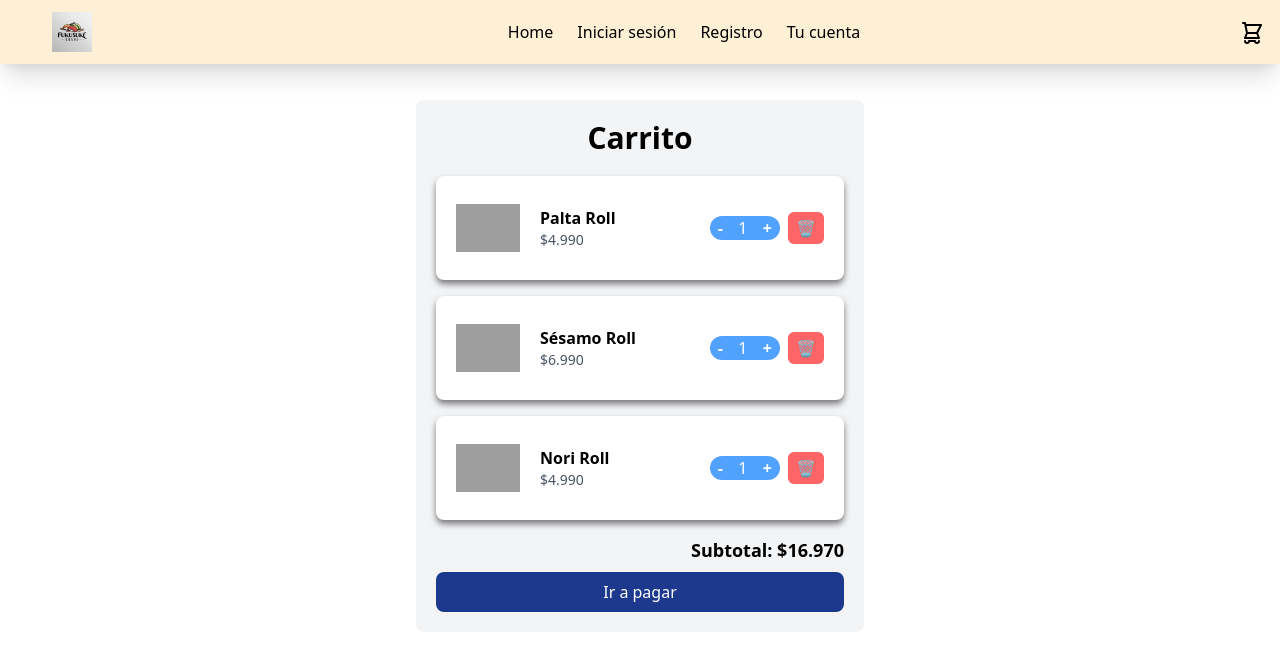
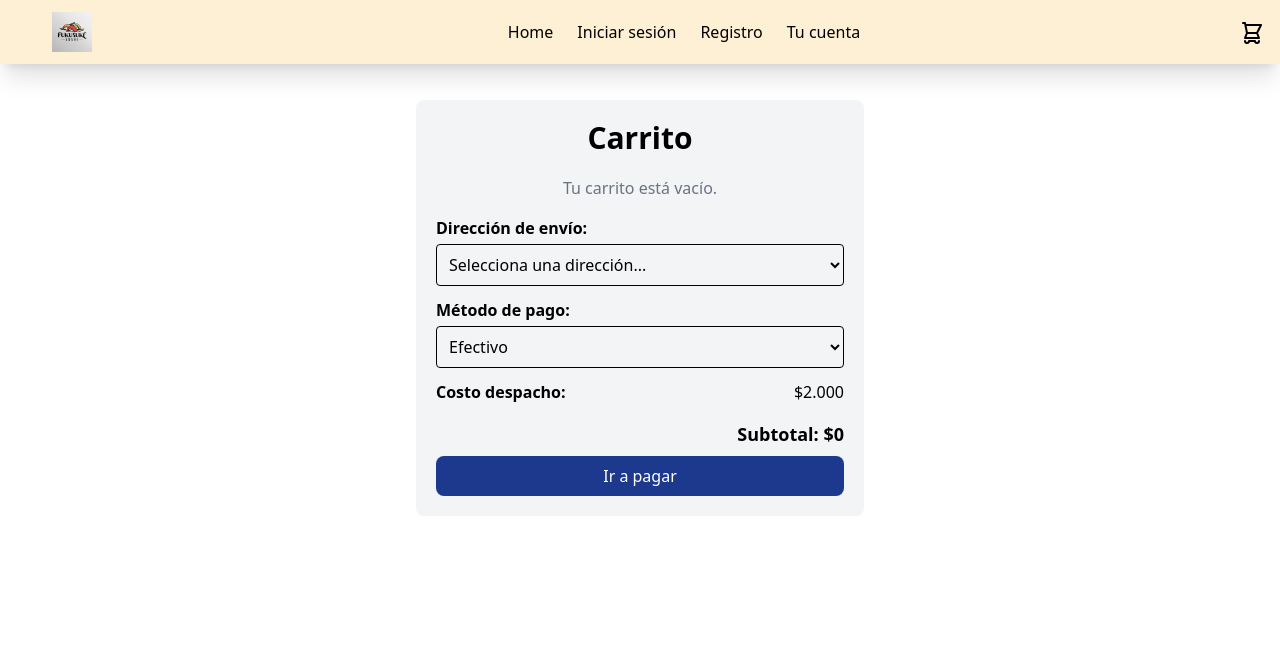
Before and after one commit to AngeloIbadurmiendo/Gacha-Hell-Sushi, a React (Vite) app: page /cart in a window 1280 px wide. Shown: the top 650 px of the page. Built offline with nearby package versions, Linux system fonts and the light colour scheme; grey boxes are pictures that could not be loaded.

Commit message:
carrito y direcciones

```diff
--- a/src/components/product_modal.tsx
+++ b/src/components/product_modal.tsx
@@ -13,7 +13,6 @@ interface ProductModalProps {
   };
 }
 
-
 const ProductModal: React.FC<ProductModalProps> = ({ isOpen, onClose, product }) => {
   const [quantity, setQuantity] = useState(1);
 
@@ -24,8 +23,31 @@ const ProductModal: React.FC<ProductModalProps> = ({ isOpen, onClose, product })
   };
 
   const handleAddToCart = () => {
-    console.log(`Added ${quantity} of ${product.nombre} to the cart.`);
-    onClose();
+  // Leer el carrito actual
+  const cartStr = localStorage.getItem("cart");
+  let cart = cartStr ? JSON.parse(cartStr) : [];
+
+  // Buscar si ya existe el producto en el carrito (usa _id)
+  const existingIndex = cart.findIndex((item: any) => item._id === product._id);
+
+  if (existingIndex !== -1) {
+    // Sumar la cantidad
+    cart[existingIndex].quantity += quantity;
+  } else {
+    // Agregar como nuevo
+    cart.push({
+      _id: product._id,
+      nombre: product.nombre,
+      precioBase: product.precioBase,
+      imagenURL: product.imagenURL,
+      quantity: quantity
+    });
+  }
+
+  // Guardar actualizado
+  localStorage.setItem("cart", JSON.stringify(cart));
+  window.dispatchEvent(new Event("cart-updated"));
+  onClose();
   };
 
   return (
--- a/src/pages/Cart.tsx
+++ b/src/pages/Cart.tsx
@@ -1,147 +1,260 @@
-import React, { useState } from 'react';
-import { useNavigate } from 'react-router-dom';
+import React, { useState, useEffect } from 'react';
 
+// Util para obtener el userId del localStorage
+function getUserId() {
+  return localStorage.getItem("userId") || "";
+}
+
+// Tipos de datos
 interface CartItem {
-  id: number;
-  name: string;
-  price: number;
+  _id: string;
+  nombre: string;
+  precioBase: number;
+  imagenURL: string;
   quantity: number;
-  image: string;
+}
+
+interface Direccion {
+  _id: string;
+  calle: string;
+  numero: string;
+  comuna: string;
+  departamento?: string;
+  predeterminado?: boolean;
 }
 
 const Cart: React.FC = () => {
-  const [cartItems, setCartItems] = useState<CartItem[]>([
-    {
-      id: 1,
-      name: 'Palta Roll',
-      price: 4990,
-      quantity: 1,
-      image:
-        'https://www.smartienda.cl/smartwebsite/pruebas/7013/rpa.jpg', // Ajusta la URL a tu icono o imagen
-    },
-    {
-      id: 2,
-      name: 'Sésamo Roll',
-      price: 6990,
-      quantity: 1,
-      image:
-        'https://www.creativefabrica.com/wp-content/uploads/2023/03/02/Sushi-California-Roll-Single-Slice-62976322-1.png', // Ajusta la URL a tu icono o imagen
-    },
-    {
-      id: 3,
-      name: 'Nori Roll',
-      price: 4990,
-      quantity: 1,
-      image:
-        'https://sushiblues.cl/cdn/shop/files/RollYasai.jpg?v=1710212178', // Ajusta la URL a tu icono o imagen
-    },
-  ]);
-  const navigate = useNavigate();
-  // Maneja el incremento de la cantidad de un producto
-  const handleIncrement = (id: number) => {
-    setCartItems((prevItems) =>
-      prevItems.map((item) =>
-        item.id === id
-          ? { ...item, quantity: item.quantity + 1 }
-          : item
+  const [cartItems, setCartItems] = useState<CartItem[]>(() => {
+  const localCart = localStorage.getItem("cart");
+  try {
+    return localCart ? JSON.parse(localCart) : [];
+  } catch {
+    return [];
+  }
+});
+  const [direcciones, setDirecciones] = useState<Direccion[]>([]);
+  const [direccionSeleccionada, setDireccionSeleccionada] = useState<string>("");
+  const [metodoPago, setMetodoPago] = useState<string>("Efectivo");
+  const [costoDespacho, setCostoDespacho] = useState<number>(2000);
+  const [loading, setLoading] = useState(false);
+
+  const userId = getUserId();
+
+  // Solo lee el carrito UNA VEZ al montar
+  useEffect(() => {
+    const localCart = localStorage.getItem("cart");
+    if (localCart) {
+      try {
+        setCartItems(JSON.parse(localCart));
+      } catch (e) {
+        alert("¡Error leyendo el carrito! Vacía el cart manualmente.");
+        console.error("Error parseando el carrito:", e, localCart);
+      }
+    }
+  }, []);
+
+  // Guarda el carrito cada vez que cambie (evita race condition)
+  useEffect(() => {
+    localStorage.setItem("cart", JSON.stringify(cartItems));
+  }, [cartItems]);
+
+  // Sincroniza entre pestañas y cuando otro componente (como el modal) actualiza el cart
+  useEffect(() => {
+    const updateCart = () => {
+      const localCart = localStorage.getItem("cart");
+      setCartItems(localCart ? JSON.parse(localCart) : []);
+    };
+    window.addEventListener("cart-updated", updateCart);
+    window.addEventListener("storage", updateCart);
+    return () => {
+      window.removeEventListener("cart-updated", updateCart);
+      window.removeEventListener("storage", updateCart);
+    };
+  }, []);
+
+  // Direcciones al montar/cambiar usuario
+  useEffect(() => {
+    if (!userId) {
+      setDirecciones([]);
+      setDireccionSeleccionada("");
+      return;
+    }
+    fetch(`http://localhost:3000/usuarios/direcciones?userId=${userId}`)
+      .then(res => res.json())
+      .then(data => {
+        setDirecciones(data);
+        if (data.length > 0) {
+          const pred = data.find((d: Direccion) => d.predeterminado) || data[0];
+          setDireccionSeleccionada(pred._id);
+        }
+      })
+      .catch(() => setDirecciones([]));
+  }, [userId]);
+
+  // -------- FUNCIONES DE CARRITO --------
+  const handleIncrement = (_id: string) => {
+    setCartItems(prev =>
+      prev.map(item =>
+        item._id === _id ? { ...item, quantity: item.quantity + 1 } : item
       )
     );
   };
 
-  // Maneja el decremento de la cantidad de un producto
-  const handleDecrement = (id: number) => {
-    setCartItems((prevItems) =>
-      prevItems.map((item) =>
-        item.id === id && item.quantity > 1
+  const handleDecrement = (_id: string) => {
+    setCartItems(prev =>
+      prev.map(item =>
+        item._id === _id && item.quantity > 1
           ? { ...item, quantity: item.quantity - 1 }
           : item
       )
     );
   };
 
-  // Maneja la eliminación de un producto del carrito
-  const handleDelete = (id: number) => {
-    setCartItems((prevItems) =>
-      prevItems.filter((item) => item.id !== id)
-    );
+  const handleDelete = (_id: string) => {
+    setCartItems(prev => prev.filter(item => item._id !== _id));
   };
 
-  // Calcula el subtotal multiplicando precio * cantidad
   const subtotal = cartItems.reduce(
-    (acc, item) => acc + item.price * item.quantity,
+    (acc, item) => acc + item.precioBase * item.quantity,
     0
   );
 
-  // Redirige al pulsar "Ir a pagar"
-  const handleCheckout = () => {
-    navigate("/checkout"); // Redirige a la página de checkout
+  const handleCheckout = async () => {
+    if (!userId) {
+      alert("Debes iniciar sesión.");
+      return;
+    }
+    if (!direccionSeleccionada) {
+      alert("Selecciona una dirección de envío.");
+      return;
+    }
+    if (cartItems.length === 0) {
+      alert("El carrito está vacío.");
+      return;
+    }
+    setLoading(true);
+    const pedido = {
+      usuario_id: userId,
+      direccionEnvio_id: direccionSeleccionada,
+      metodoPago,
+      costoDespacho,
+      items: cartItems.map(item => ({
+        productoId: item._id,
+        cantidad: item.quantity
+      }))
+    };
+    try {
+      const res = await fetch("http://localhost:3000/pedidos", {
+        method: "POST",
+        headers: { "Content-Type": "application/json" },
+        body: JSON.stringify(pedido),
+      });
+      const data = await res.json();
+      if (res.ok) {
+        alert("¡Pedido realizado correctamente! ID: " + data.pedidoId);
+        setCartItems([]);                // <-- SOLO SE VACÍA AL PEDIR
+        localStorage.removeItem("cart"); // <-- SOLO SE ELIMINA AL PEDIR
+      } else {
+        alert("Error: " + (data.message || "Error al crear pedido."));
+      }
+    } catch (e: any) {
+      alert("Error de red: " + e.message);
+    } finally {
+      setLoading(false);
+    }
   };
 
   return (
     <div className="bg-gray-100 p-5 rounded-lg max-w-md mx-auto relative w-11/12 mt-4">
-      {/* Título */}
       <h2 className="text-3xl font-bold mb-5 text-center">Carrito</h2>
-
-      {/* Lista de ítems del carrito */}
+      {/* Lista del carrito */}
       <div className="flex flex-col gap-4">
+        {cartItems.length === 0 && (
+          <p className="text-center text-gray-500">Tu carrito está vacío.</p>
+        )}
         {cartItems.map((item) => (
           <div
-            key={item.id}
-            className="flex items-center justify-between p-5 bg-white rounded-lg shadow-[0_4px_6px_rgba(0,0,0,0.5)] flex-wrap gap-2"
+            key={item._id}
+            className="flex items-center justify-between p-5 bg-white rounded-lg shadow flex-wrap gap-2"
           >
-            {/* Imagen del producto */}
             <img
-              src={item.image}
-              alt={item.name}
-              className="w-16 h-16 object-contain rounded-md mr-3 "
+              src={item.imagenURL}
+              alt={item.nombre}
+              className="w-16 h-16 object-contain rounded-md mr-3"
             />
-
-            {/* Nombre y precio */}
             <div className="flex-1 min-w-[120px]">
-              <p className="text-base font-bold">{item.name}</p>
+              <p className="text-base font-bold">{item.nombre}</p>
               <p className="text-sm text-gray-600">
-                ${item.price.toLocaleString('es-CL')}
+                ${item.precioBase.toLocaleString("es-CL")}
               </p>
             </div>
-
-            {/* Botones +, - y cantidad */}
-            <div className="flex items-center gap-1/4 bg-blue-400 rounded-full text-white">
+            <div className="flex items-center bg-blue-400 rounded-full text-white">
               <button
-                className=" rounded-md px-2 font-bold"
-                onClick={() => handleDecrement(item.id)}
+                className="rounded-md px-2 font-bold"
+                onClick={() => handleDecrement(item._id)}
               >
                 -
               </button>
               <p className="w-6 text-center">{item.quantity}</p>
               <button
-                className=" rounded-md px-2 font-bold"
-                onClick={() => handleIncrement(item.id)}
+                className="rounded-md px-2 font-bold"
+                onClick={() => handleIncrement(item._id)}
               >
                 +
               </button>
             </div>
-
-            {/* Botón para borrar el ítem */}
             <button
               className="text-white bg-red-400 rounded-md px-2 py-1"
-              onClick={() => handleDelete(item.id)}
+              onClick={() => handleDelete(item._id)}
             >
               🗑
             </button>
           </div>
         ))}
       </div>
-
+      {/* Selección de dirección y método de pago */}
+      <div className="mt-4">
+        <label className="block font-semibold mb-1">Dirección de envío:</label>
+        <select
+          className="w-full p-2 rounded border"
+          value={direccionSeleccionada}
+          onChange={(e) => setDireccionSeleccionada(e.target.value)}
+        >
+          <option value="">Selecciona una dirección...</option>
+          {direcciones.map((dir) => (
+            <option key={dir._id} value={dir._id}>
+              {dir.calle} {dir.numero}
+              {dir.departamento ? `, Depto ${dir.departamento}` : ""} - {dir.comuna}
+            </option>
+          ))}
+        </select>
+      </div>
+      <div className="mt-3">
+        <label className="block font-semibold mb-1">Método de pago:</label>
+        <select
+          className="w-full p-2 rounded border"
+          value={metodoPago}
+          onChange={(e) => setMetodoPago(e.target.value)}
+        >
+          <option value="Efectivo">Efectivo</option>
+          <option value="Tarjeta">Tarjeta</option>
+        </select>
+      </div>
+      <div className="mt-3 flex justify-between">
+        <span className="font-semibold">Costo despacho:</span>
+        <span>${costoDespacho.toLocaleString("es-CL")}</span>
+      </div>
       {/* Subtotal y botón para pagar */}
       <div className="mt-4 flex flex-col items-end">
         <p className="text-lg font-semibold mb-2">
-          Subtotal: ${subtotal.toLocaleString('es-CL')}
+          Subtotal: ${subtotal.toLocaleString("es-CL")}
         </p>
         <button
           className="px-4 py-2 bg-blue-900 text-white rounded-lg text-base w-full"
           onClick={handleCheckout}
+          disabled={loading || cartItems.length === 0}
         >
-          Ir a pagar
+          {loading ? "Enviando pedido..." : "Ir a pagar"}
         </button>
       </div>
     </div>
```
Also changed, not shown: src/pages/ModifyDir.tsx (+36 -11 lines).
